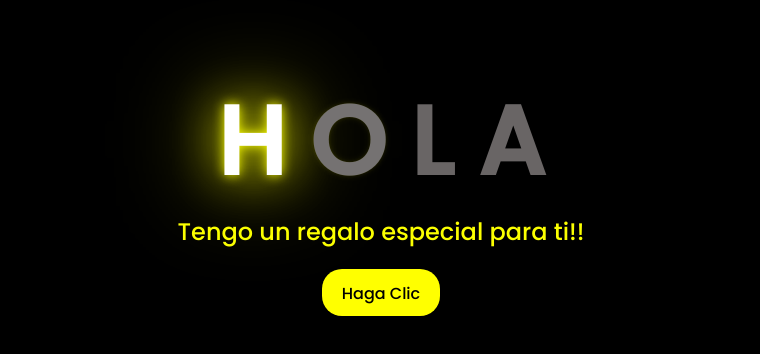
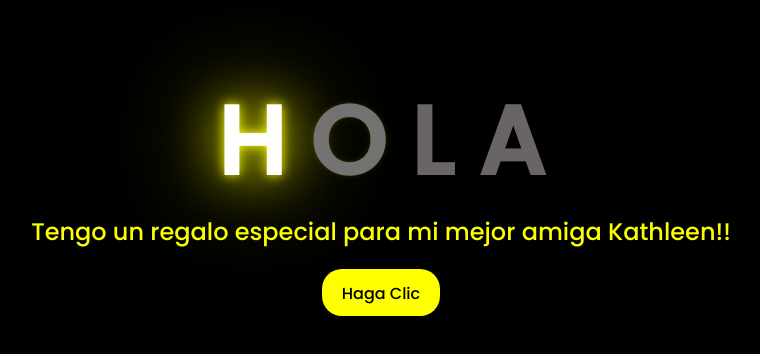
Before and after one commit to Jahir-Torres/kathleenflores, a plain HTML site: page index.html in a window 1280 px wide. Shown: the part 216-570 px from the top of the page, without its empty margins (267-1027 px from the left). Drawn offline with Linux system fonts and the light colour scheme.

Commit message:
Update index.html

```diff
--- a/index.html
+++ b/index.html
@@ -25,7 +25,7 @@
         <span></span>
     </div>
     <div class="description">
-        <span>Tengo un regalo especial para ti!!</span>
+        <span>Tengo un regalo especial para mi mejor amiga Kathleen!!</span>
     </div>
     <div class="button">
         <button>
```
